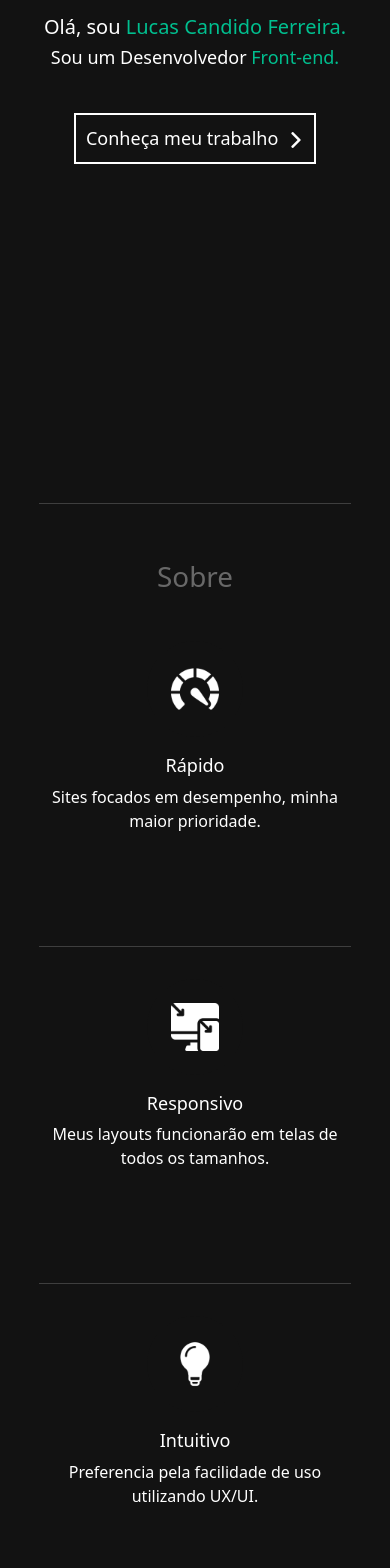
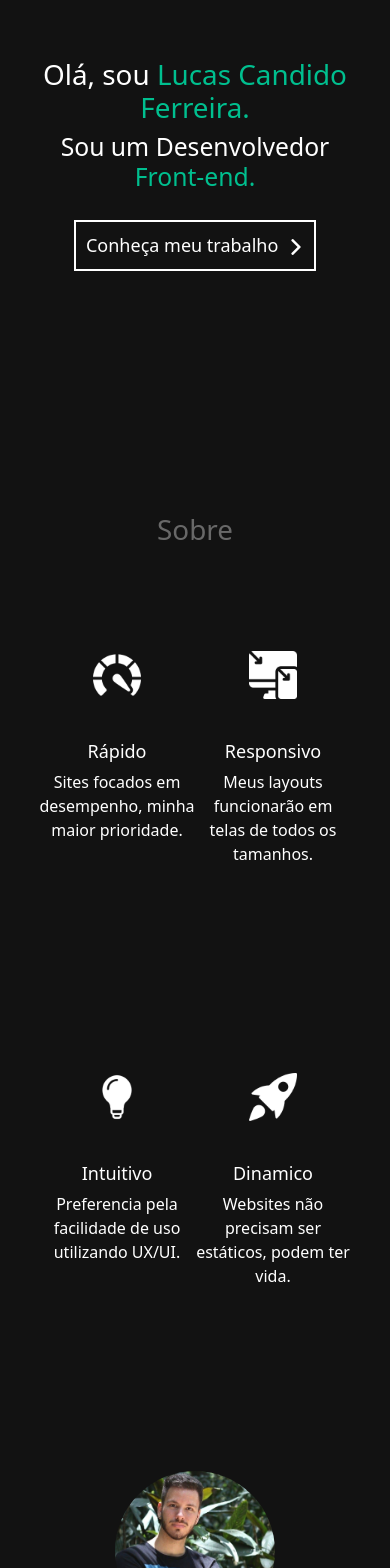
Before and after one commit to LFerreira0/Portifolio, an Angular app: page / in a window 390 px wide. Shown: the part 340-1908 px from the top of the page. Built offline with nearby package versions, Linux system fonts and the light colour scheme.

Commit message:
adição projetos e footer

```diff
--- a/src/app/footer/footer.component.scss
+++ b/src/app/footer/footer.component.scss
@@ -3,11 +3,10 @@ $verde_escuro: #001510;
 
 footer{
   height: 200px;
-  position: absolute;
   width: 100%;
   z-index: 99;
-  margin-top: 320vh;
   text-align: center;
+  min-width: 200px;
 
   .media{
     width: 20%;
@@ -37,3 +36,15 @@ footer{
     }
   }
 }
+
+@media (max-width: 650px){
+  footer{
+    .media{
+      width: 100%;
+    }
+
+    span{
+      margin-top: 5em;
+    }
+  }
+}
--- a/src/app/header/header.component.scss
+++ b/src/app/header/header.component.scss
@@ -5,8 +5,8 @@ header{
   height: 60px;
   width: 100%;
   position: fixed;
-  display: flex;
   z-index: 500;
+  top: 0;
 
   .logo{
     width: 20%;
@@ -14,10 +14,12 @@ header{
     height: 100%;
     min-width: 140px;
     margin-left: 1em;
+    background-color: transparent;
 
     img{
       margin-left: 2em;
       margin-top: .3em;
+      background-color: transparent;
     }
 
     a{
@@ -27,6 +29,7 @@ header{
       font-size: 25px;
       vertical-align: middle;
       margin-left: .5em;
+      background-color: transparent;
     }
   }
 
@@ -44,6 +47,7 @@ header{
     width: 70%;
     height: 100%;
     float: right;
+    background-color: transparent;
 
     ul{
       list-style: none;
@@ -52,6 +56,7 @@ header{
       height: 80%;
       float: right;
       margin-right: 0px !important;
+      background-color: transparent;
 
       li{
         padding: 1em;
--- a/src/app/hero/hero.component.scss
+++ b/src/app/hero/hero.component.scss
@@ -2,11 +2,10 @@ $verde_claro: #00bf8f;
 $verde_escuro: #001510;
 
 section{
-  height: calc(100vh - 60px);
+  height: calc(103vh);
   width: 100%;
   display: flex;
   margin-top: 60px;
-  position: absolute;
   z-index: -1;
 
   .conteudo{
@@ -14,15 +13,19 @@ section{
     margin: 0 auto;
     text-align: center;
     color: #fff;
-    margin-top: 35vh;
-    border-bottom: 1px solid rgba(114, 114, 114, 0.459);
+    margin-top: 2vh;
+    height: 20vh;
+    margin-top: 40vh;
+    background-color: transparent;
 
     h1, h2{
       font-weight: normal;
+      background-color: transparent;
     }
 
     span{
       color: $verde_claro;
+      background-color: transparent;
     }
 
     span:hover{
@@ -59,26 +62,5 @@ section{
         transition: 0.6s ease-in-out;
       }
     }
-
   }
 }
-
-@media (max-width: 650px){
-  #hero{
-    .conteudo{
-
-      h1{
-        font-size: 20px;
-      }
-
-      h2{
-        font-size: 18px;
-      }
-
-      button{
-        margin-top: 2em;
-      }
-
-    }
-  }
-}
--- a/src/app/portifolio/portifolio.component.html
+++ b/src/app/portifolio/portifolio.component.html
@@ -1,7 +1,5 @@
 <section id="projetos">
-
   <h1>Projetos</h1>
-
   <div class="feitos">
 
     <div class="sites">
--- a/src/app/portifolio/portifolio.component.scss
+++ b/src/app/portifolio/portifolio.component.scss
@@ -1,20 +1,17 @@
 $verde_claro: #00bf8f;
 $verde_escuro: #001510;
 section{
-  height: 120vh;
-  position: absolute;
+  height: 100vh;
   width: 100%;
-  margin-top: 200vh;
 
   h1{
     background-color: transparent;
     color: rgba(114, 114, 114, 0.9);
     text-align: center;
-    margin-top: 2em;
   }
 
   .feitos{
-    margin-top: 15em;
+    margin-top: 10em;
     width: 67%;
     height: 60vh;
 
@@ -69,27 +66,20 @@ section{
         width: 100%;
         height: 100%;
       }
-
+    }
   }
 }
 
-}
-
-@media (max-width: 650px){
+@media(max-width: 900px){
   section{
-    margin-top: 390vh;
+    height: 200vh;
     .feitos{
       width: 100%;
-      margin-top: 10em;
-      position: absolute;
-      overflow: hidden;
-      height: 110vh;
-
+      margin-top: 3em;
       .sites{
+        height: 34vh;
         width: 100%;
-        height: 35vh;
-      }
-
       }
     }
   }
+}
--- a/src/app/sobre/sobre.component.html
+++ b/src/app/sobre/sobre.component.html
@@ -2,7 +2,6 @@
   <h1>Sobre</h1>
 
   <div class="beneficios">
-
     <div class="vantagem">
       <div class="imagem"><img loading="lazy" src="../../assets/img/speedometer.png" alt=""></div>
       <h1>Rápido</h1>
@@ -26,6 +25,7 @@
       <h1>Dinamico</h1>
       <p>Websites não precisam ser estáticos, podem ter vida.</p>
     </div>
+
   </div>
 
   <div class="detalhes">
@@ -36,8 +36,8 @@
           <p>Sou um desenvolvedor Front-End formado na univerdidade FIAP em São Paulo. Sou apaixonado por UX/UI, animações e criar experiências intuitivas e dinamicas para o usuário.</p>
         <span>Vamos fazer algo legal</span>
       </div>
+    </div>
 
-    </div>
     <div class="conhecimentos">
       <div class="grafico">
         <div class="container">
--- a/src/app/sobre/sobre.component.scss
+++ b/src/app/sobre/sobre.component.scss
@@ -1,37 +1,46 @@
 $verde_claro: #00bf8f;
 $verde_escuro: #001510;
+$dark: #121212;
+
+*{
+  background-color: transparent;
+}
+
 section{
   height: 100vh;
-  position: absolute;
   width: 100%;
-  margin-top: calc(100vh);
+  margin-top: -9vh;
+  background-color: $dark;
 
   h1{
     background-color: transparent;
     color: rgba(114, 114, 114, 0.9);
     text-align: center;
-    margin-top: 2em;
   }
 
   .beneficios{
     width: 60%;
     height: 30vh;
-    display: flex;
-    justify-content: space-between;
     margin-top: 3em;
+    background-color: transparent;
 
     .vantagem{
-      width: 20%;
       float: left;
       height: 100%;
       color: #fff;
       text-align: center;
       font-weight: 100;
+      width: 25%;
 
       h1{
         color: #fff;
         font-size: 18px;
         margin-top: 1em;
+        background-color: transparent;
+      }
+
+      p{
+        background-color: transparent;
       }
 
       .imagem:hover{
@@ -60,13 +69,13 @@ section{
         margin-top: 2em;
         text-align: center;
         border-radius: 50px;
+        background-color: transparent;
 
         img{
           margin-top: 1.5em;
           background-color: transparent;
           height: 3em;
         }
-
       }
     }
   }
@@ -80,6 +89,10 @@ section{
       height: 100%;
       float: left;
       text-align: center;
+
+      .content{
+        background-color: transparent;
+      }
 
       h1{
         color: #fff;
@@ -104,7 +117,6 @@ section{
         margin-top: 2em;
         border-radius: 50%;
       }
-
     }
 
     .conhecimentos{
@@ -165,73 +177,59 @@ section{
         .setenta{
           width: 55%;
         }
-
       }
     }
   }
 }
 
-@media (max-width: 1400px){
+@media(max-width: 1400px){
   section{
+    height: 150vh;
     .beneficios{
-      width: 40%;
-      display: block;
-      margin-top: 1em;
+
+      width: 95%;
 
       .vantagem{
         width: 50%;
-        height: 30vh;
-        border-bottom: 1px solid rgba(114, 114, 114, 0.459);
-
       }
     }
+    .detalhes{
+      width: 95%;
+      margin-top: 5em;
 
-    .detalhes{
-      width: 100%;
-      .perfil{
-        width: 100%;
-        height: 50vh;
-      }
 
-      .conhecimentos{
-        width: 100%;
-        padding-bottom: 2em;
-        font-size: 12px;
-        height: 40vh;
+      img{
+        height: 10em;
+        width: 10em;
       }
     }
   }
 }
 
-@media (max-width: 650px){
-  section {
+@media(max-width: 900px){
+  section{
+    height: 250vh;
     .beneficios{
       width: 80%;
-      display: block;
-      margin-top: 1em;
-
       .vantagem{
-        width: 100%;
-        height: 40vh;
-        border-bottom: 1px solid rgba(114, 114, 114, 0.459);
+        width: 50%;
+        height: 50vh;
       }
     }
 
     .detalhes{
-      width: 100%;
       .perfil{
         width: 100%;
-        height: 65vh;
       }
 
       .conhecimentos{
-        width: 100%;
-        padding-bottom: 2em;
-        font-size: 12px;
-        height: 60vh;
+        width: 95%;
+        margin-top: 5em;
+        .container{
+          width: 100%;
+          font-size: 13px;
+        }
       }
-
     }
-
   }
 }
```
Lines whose indentation alone changed are shown as unchanged.
